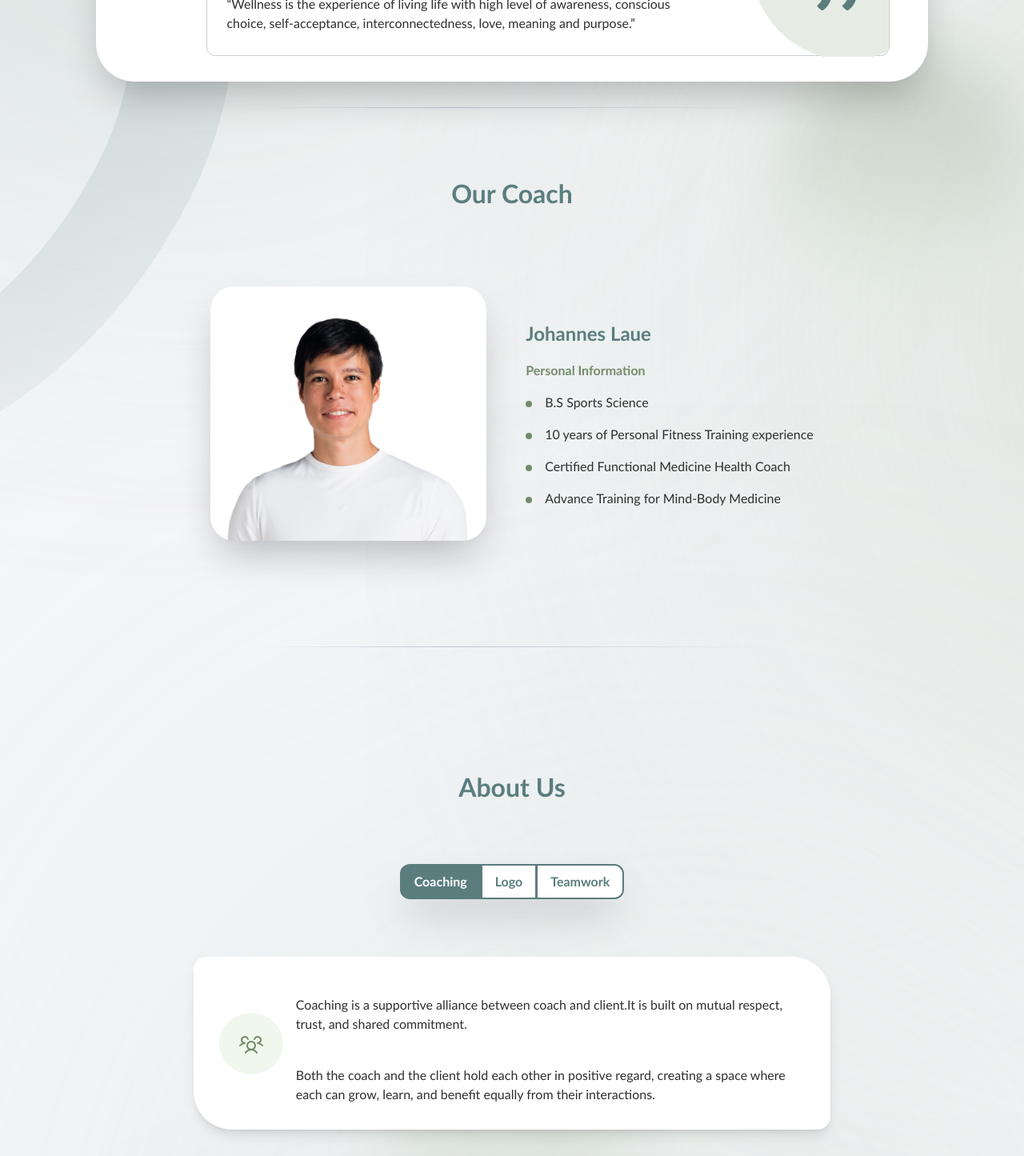
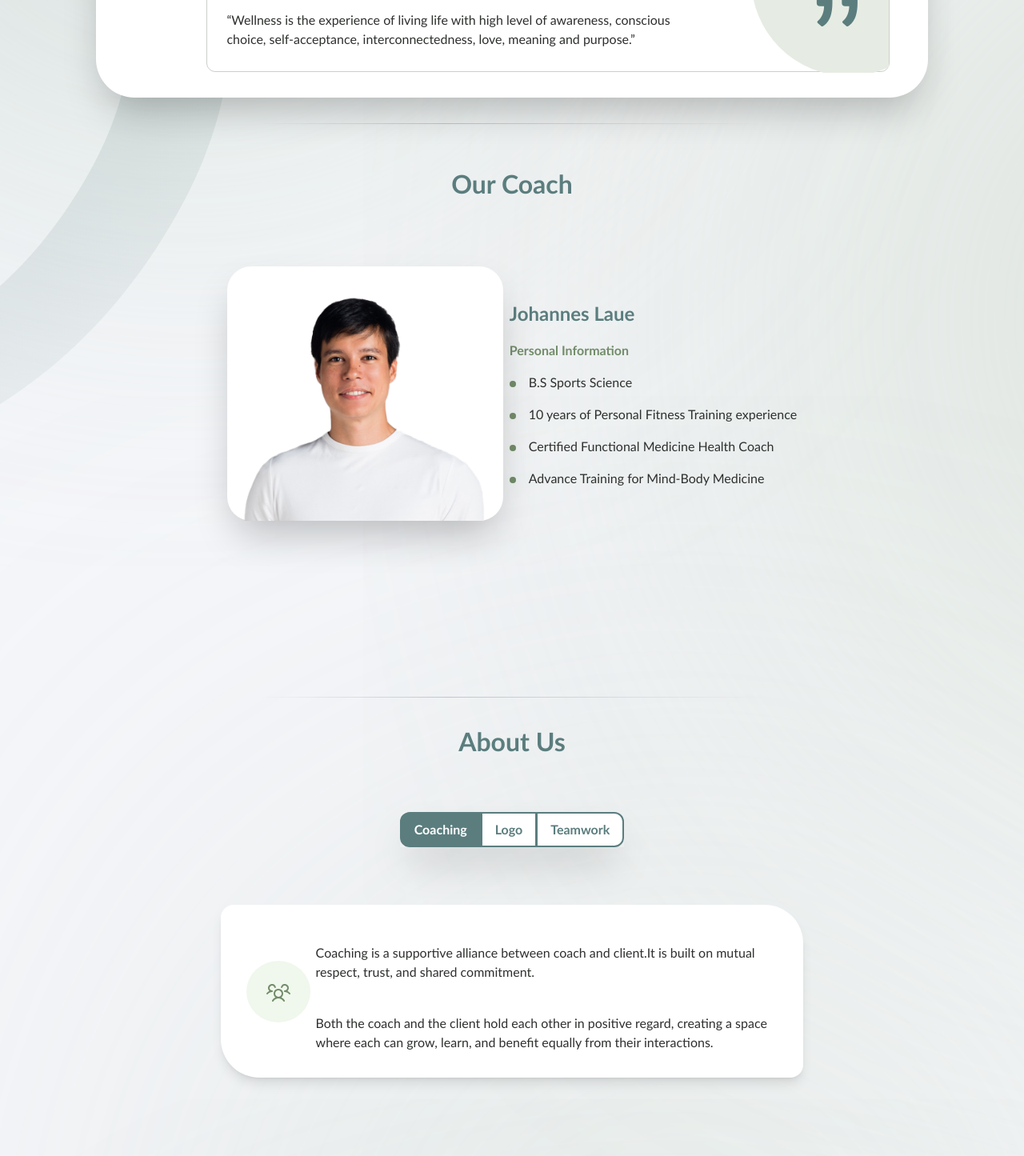
Before and after one commit to cjysmb/profile-web-app, a React (Vite) app: page / in a window 1280 px wide. Shown: the part 1330-2775 px from the top of the page at 80% size. Built offline with nearby package versions, Linux system fonts and the light colour scheme.

Commit message:
FIX!: Update alignment in programs and about us sections

```diff
--- a/src/components/about_us/about.tsx
+++ b/src/components/about_us/about.tsx
@@ -2,6 +2,7 @@ import { useState } from "react";
 import { AboutUs } from "../../data";
 import { buttonClass } from "../our_programs/programs";
 import { CommonHeader } from "../../layout/common";
+import { HorizontalLine } from "../../views/Home";
 
 export const About = () => {
 
@@ -33,19 +34,20 @@ export const About = () => {
     return (
         <section className="w-full snap-start relative
         flex flex-col items-center
-        px-[12px]
-        py-10
-        md:px-14
-        2xl:px-40">
+        px-[26px]
+        md:px-20
+        xl:px-[120px]
+        ">
+            <HorizontalLine />
             <CommonHeader title={AboutUs.title} />
-            <div className="flex shadow-2xl mt-10">
+            <div className="flex shadow-2xl mt-[26px] md:mt-[32px]">
                 {buttonAboutList.map((item, index) => (
                     <button key={index} className={buttonClass(activeButton, index + 1, item.buttonShape)} onClick={() => handleButtonClick(index + 1)}>
                         {item.buttonText}
                     </button>
                 ))}
             </div>
-            <div className="flex w-full mt-10
+            <div className="flex w-full mt-[50px] md:mt-[40px]
             flex-col
             md:flex-wrap
             lg:flex-row
--- a/src/components/about_us/aboutUs.tsx
+++ b/src/components/about_us/aboutUs.tsx
@@ -1,26 +1,11 @@
 import { About } from "./about"
 import { Feedback } from "./feedback";
-import { HorizontalLine } from "../../views/Home";
 
 export const AboutUs = () => {
     return (
         <div className="relative w-full min-h-screen
-        px-[12px]
-        pb-20
-        md:px-4
-        xl:py-20
-        2xl:pt-[100px] 2xl:pb-[154px]">
-            <HorizontalLine />
-            <div className="absolute left-1/2 top-1/2  transform -translate-x-1/2 -translate-y-1/2 rounded-full bg-gradient-to-b from-[#728C69]/20 to-[#E1EEDA]/20 blur-2xl z-0
-            w-[300px] h-[300px]
-            hidden
-            md:block
-            2xl:w-[750px] 2xl:h-[800px]"/>
-            <div className="absolute left-1/2 bottom-1/2 transform -translate-x-1/2  rounded-full bg-gradient-to-b from-[#728C69]/20 to-[#E1EEDA]/20 blur-2xl z-0
-            w-[300px] h-[300px] -mb-150
-            hidden
-            md:block
-            2xl:w-[750px] 2xl:h-[700px] 2xl:-mb-185 "/>
+        py-[50px]
+        lg:py-[100px]">
             <About />
             <Feedback />
         </div>
--- a/src/components/about_us/feedback.tsx
+++ b/src/components/about_us/feedback.tsx
@@ -1,10 +1,13 @@
 import { Testimonials } from "../../data";
 import Star from "../../assets/icons/about/star.svg";
 
+// md:ml-[36px]
 export const Feedback = () => {
-    const titleClass = `ml-[36px] rounded-tl-[48px] rounded-tr-[48px] uppercase text-white font-bold bg-[#A9BDA1]
-    px-[24px] py-[8px]  w-[250px] text-[16px] text-center
-    md:px-[48px] py-[16px] md:w-[300px] md:text-[20px] md:w-[280px]
+    const titleClass = `rounded-tl-[48px] rounded-tr-[48px] uppercase text-white font-bold bg-[#A9BDA1]
+    py-[16px] px-[48px] text-center
+    text-[14px] md:text-[20px]
+    w-[250px] md:w-[320px]
+    md:ml-[36px]
     `;
     const  nameClass = "text-[#2D302D] text-left font-semibold text-[16px] leading-[20px]";
     const statementClass = "text-[#2D302D] text-left text-pretty w-full italic mt-2 font-normal text-[16px] leading-[20px]";
@@ -13,15 +16,16 @@ export const Feedback = () => {
         <section className="w-full flex flex-col items-center
         relative
         z-10
-        px-[12px]
-        pt-10
-        md:px-4
-        xl:px-32
-        2xl:px-40 2xl:pt-[100px]
+        px-[26px]
+        mt-[50px]
+        md:px-20 md:mt-[100px]
+        xl:px-[120px]
         ">
             <div className="w-full 2xl:w-3/4">
-                <div className={titleClass}>
-                    {Testimonials.title}
+                <div className="w-full flex justify-center lg:justify-start">
+                    <div className={titleClass}>
+                        {Testimonials.title}
+                    </div>
                 </div>
                 <div className="bg-[#fff] rounded-[48px] shadow-2xl
                 p-6
--- a/src/components/our_programs/coaches.tsx
+++ b/src/components/our_programs/coaches.tsx
@@ -16,14 +16,13 @@ export const Coaches = () => {
 
     return (
         <div className="relative w-full flex relative
-        px-[12px]
-        py-8
-        md:px-8
-        2xl:px-40 2xl:pt-20 2xl:pb-5">
-            <HorizontalLine />
+        px-[26px]
+        xl:px-[120px]
+        ">
             <div className="w-full flex flex-col items-center py-5">
+                <HorizontalLine />
                 <CommonHeader title={coachesLength > 1 ? OurCoaches.title2 : OurCoaches.title} />
-                <div className="w-full flex flex-col items-center mt-4 lg:mt-10">
+                <div className="w-full flex flex-col items-center md:mt-[27px]">
                     {OurCoaches.coaches.map((coach, index) => (
                         activeCoach === index + 1 && (
                             <div className="flex justify-evenly items-center mt-5
@@ -37,6 +36,8 @@ export const Coaches = () => {
                                     <img src={coach.img} alt={coach.name} className="w-auto" />
                                 </div>
                                 <div className="flex flex-col item-start
+                                w-full
+                                md:w-auto
                                 ml-4 mt-10
                                 lg:ml-0 lg:mt-0">
                                     <div className={coachHeader}>
--- a/src/components/our_programs/ourProgram.tsx
+++ b/src/components/our_programs/ourProgram.tsx
@@ -4,18 +4,8 @@ import { Coaches } from "./coaches";
 export const OurProgram = () => {
   return (
     <div className="relative w-full min-h-screen
-    xl:py-20
-    2xl:py-[100px]">
-      <div className="absolute -left-50 top-0 rounded-full bg-gradient-to-b from-[#618280]/15 to-[#E1EEDA]/15 blur-2xl z-0
-      w-[300px] h-[300px]
-      hidden
-      md:block
-      2xl:w-[750px] 2xl:h-[800px]" />
-      <div className="absolute bottom-0 right-0 top-1/2 rounded-full bg-gradient-to-b from-[#728C69]/30 to-[#E1EEDA]/30 blur-2xl z-0
-      w-[300px] h-[300px]
-      hidden
-      md:block
-      2xl:w-[600px] 2xl:h-[700px]" />
+    py-[50px]
+    lg:py-[100px]">
       <Programs />
       <Coaches />
     </div>
```
